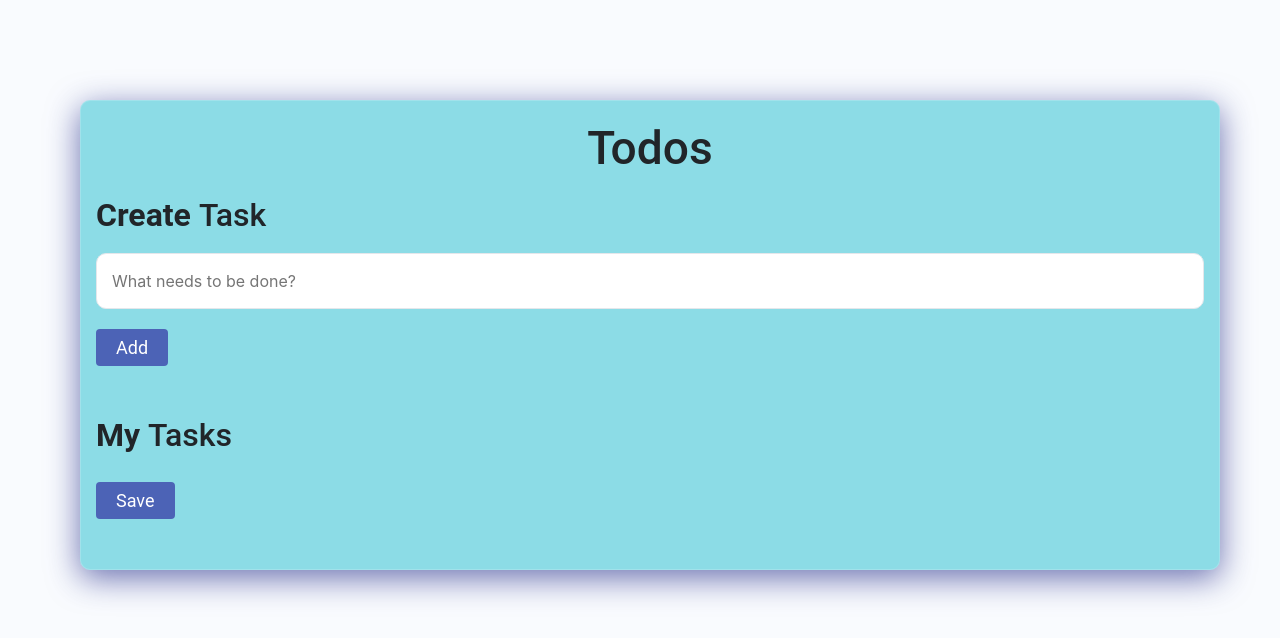
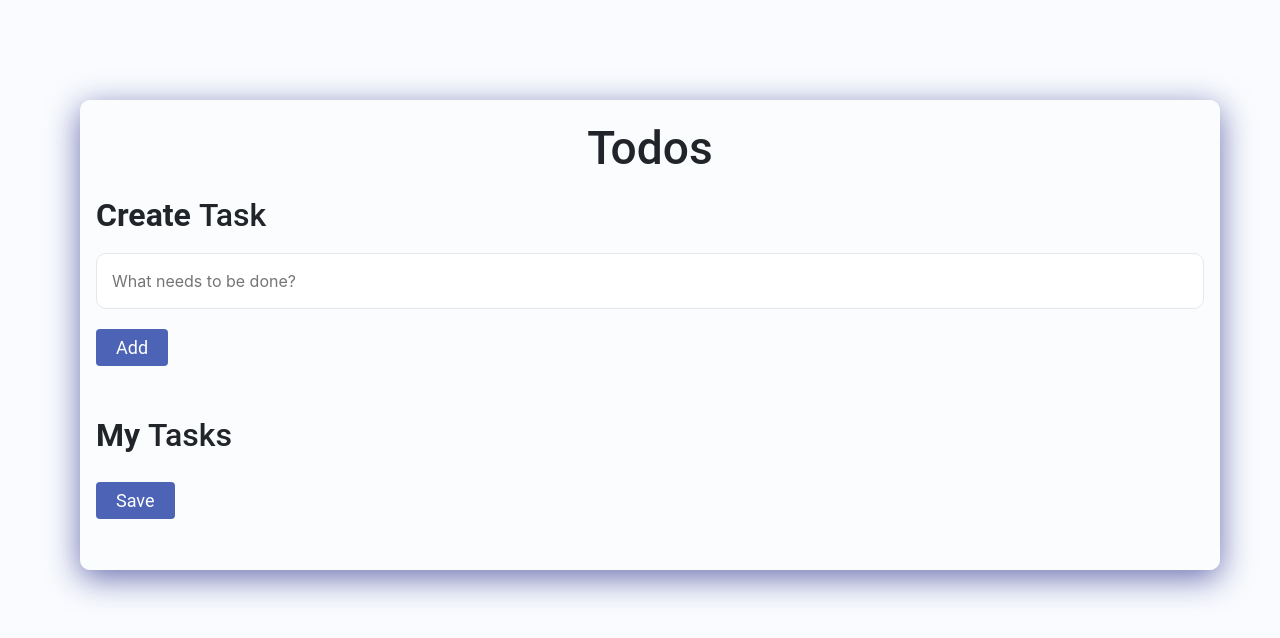
Before and after one commit to Chintu-soft/TaskManager, a plain HTML site: page index.html in a window 1280 px wide. Drawn offline with nearby package versions, Linux system fonts and the light colour scheme.

Commit message:
Update style.css

```diff
--- a/style.css
+++ b/style.css
@@ -116,7 +116,7 @@
     text-decoration: line-through;
 }
 .Glass {
-    background: rgba( 140, 220, 230, 1 );
+    background: rgba( 255, 255, 255, 0.25 );
 box-shadow: 0 8px 32px 0 rgba( 31, 38, 135, 0.65 );
 backdrop-filter: blur( 4px );
 -webkit-backdrop-filter: blur( 4px );
```
